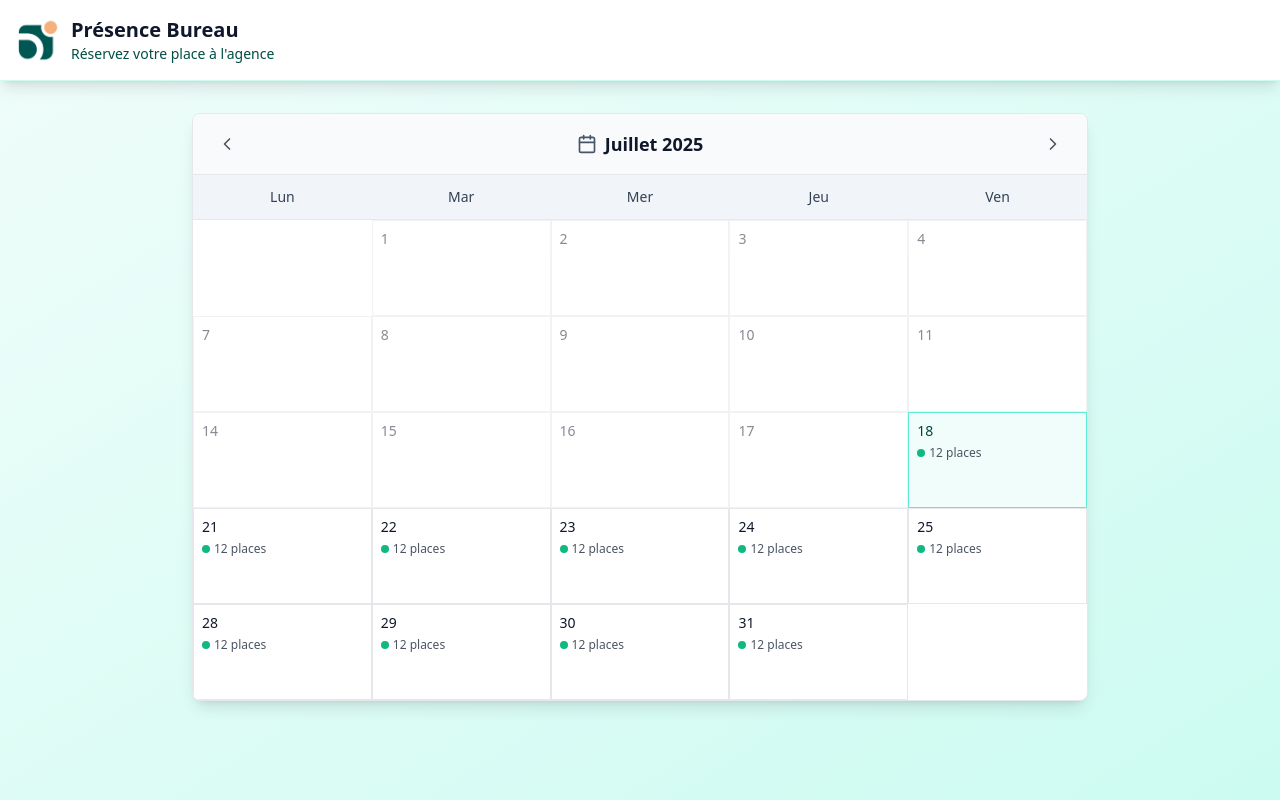
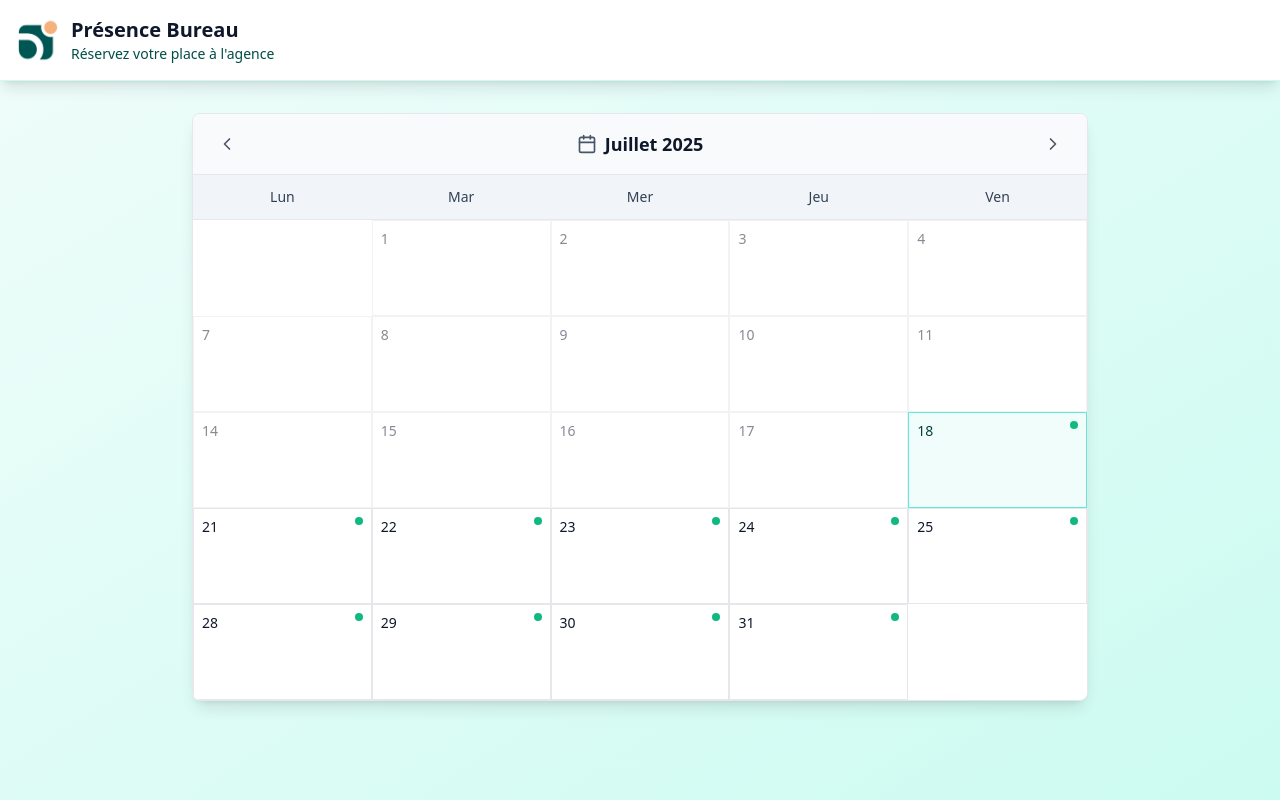
Before and after one commit to mloubiere/a-5-degres-pres, a React (Vite) app: page / in a window 1280 px wide. Built offline with nearby package versions, Linux system fonts and the light colour scheme; no server answers; the database is empty.

Commit message:
Repositionner les badges du calendrier

```diff
--- a/src/components/CalendarView.tsx
+++ b/src/components/CalendarView.tsx
@@ -132,21 +132,17 @@ const CalendarView: React.FC<CalendarViewProps> = ({
             <span className={`text-sm font-medium ${isTodayDate ? 'text-primary-700' : 'text-secondary-900'}`}>
               {day}
             </span>
+            {!isPast && (
+              <div className={`w-2 h-2 rounded-full ${
+                availableSpots === 0 ? 'bg-red-500' :
+                availableSpots < 5 ? 'bg-accent-400' :
+                'bg-success-500'
+              }`}></div>
+            )}
           </div>
 
           {!isPast && (
             <div className="space-y-1">
-              <div className="flex items-center gap-1">
-                <div className={`w-2 h-2 rounded-full ${
-                  availableSpots === 0 ? 'bg-red-500' :
-                  availableSpots < 5 ? 'bg-accent-400' :
-                  'bg-success-500'
-                }`}></div>
-                <span className="text-xs text-gray-600">
-                  {availableSpots} places
-                </span>
-              </div>
-
               {reservations.length > 0 && (
                 <div className="flex items-center gap-1">
                   <Users className="h-3 w-3 text-secondary-400" />
```
